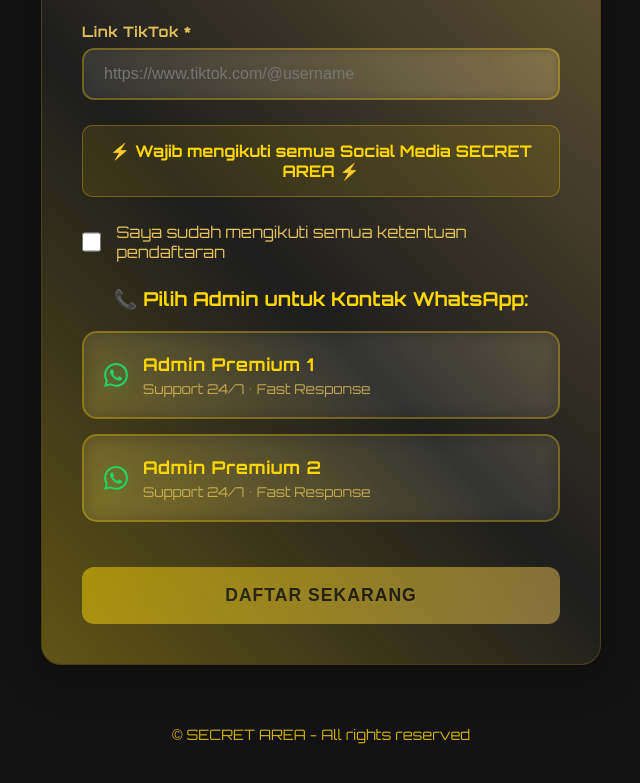
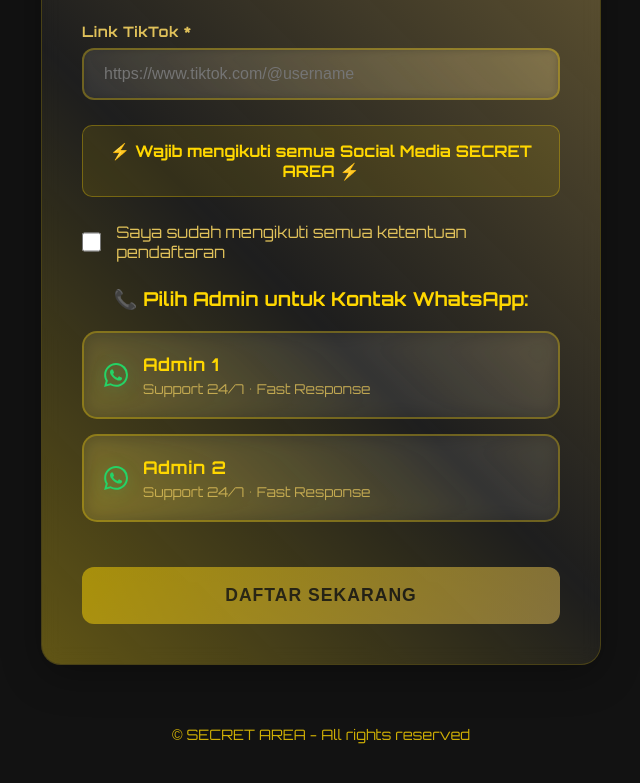
Before and after one commit to PRAAWEBSITE/formsecretarea, a plain HTML site: page index.html in a window 1280 px wide. Shown: the part 816-1599 px from the top of the page, without its empty margins (319-959 px from the left). Drawn offline with Linux system fonts and the light colour scheme.

Commit message:
Add files via upload

```diff
--- a/index.html
+++ b/index.html
@@ -585,7 +585,7 @@
                                         <path fill="#25D366" d="M17.472 14.382c-.297-.149-1.758-.867-2.03-.967-.273-.099-.471-.148-.67.15-.197.297-.767.966-.94 1.164-.173.199-.347.223-.644.075-.297-.15-1.255-.463-2.39-1.475-.883-.788-1.48-1.761-1.653-2.059-.173-.297-.018-.458.13-.606.134-.133.298-.347.446-.52.149-.174.198-.298.298-.497.099-.198.05-.371-.025-.52-.075-.149-.669-1.612-.916-2.207-.242-.579-.487-.5-.669-.51-.173-.008-.371-.01-.57-.01-.198 0-.52.074-.792.372-.272.297-1.04 1.016-1.04 2.479 0 1.462 1.065 2.875 1.213 3.074.149.198 2.096 3.2 5.077 4.487.709.306 1.262.489 1.694.625.712.227 1.36.195 1.871.118.571-.085 1.758-.719 2.006-1.413.248-.694.248-1.289.173-1.413-.074-.124-.272-.198-.57-.347m-5.421 7.403h-.004a9.87 9.87 0 01-5.031-1.378l-.361-.214-3.741.982.998-3.648-.235-.374a9.86 9.86 0 01-1.51-5.26c.001-5.45 4.436-9.884 9.888-9.884 2.64 0 5.122 1.03 6.988 2.898a9.825 9.825 0 012.893 6.994c-.003 5.45-4.437 9.884-9.885 9.884m8.413-18.297A11.815 11.815 0 0012.05 0C5.495 0 .16 5.335.157 11.892c0 2.096.547 4.142 1.588 5.945L.057 24l6.305-1.654a11.882 11.882 0 005.683 1.448h.005c6.554 0 11.89-5.335 11.893-11.893A11.821 11.821 0 0020.885 3.488"/>
                                     </svg>
                                     <div class="admin-info">
-                                        <span class="admin-title">Admin Premium 1</span>
+                                        <span class="admin-title">Admin 1</span>
                                         <span class="admin-desc">Support 24/7 • Fast Response</span>
                                     </div>
                                 </div>
@@ -599,7 +599,7 @@
                                         <path fill="#25D366" d="M17.472 14.382c-.297-.149-1.758-.867-2.03-.967-.273-.099-.471-.148-.67.15-.197.297-.767.966-.94 1.164-.173.199-.347.223-.644.075-.297-.15-1.255-.463-2.39-1.475-.883-.788-1.48-1.761-1.653-2.059-.173-.297-.018-.458.13-.606.134-.133.298-.347.446-.52.149-.174.198-.298.298-.497.099-.198.05-.371-.025-.52-.075-.149-.669-1.612-.916-2.207-.242-.579-.487-.5-.669-.51-.173-.008-.371-.01-.57-.01-.198 0-.52.074-.792.372-.272.297-1.04 1.016-1.04 2.479 0 1.462 1.065 2.875 1.213 3.074.149.198 2.096 3.2 5.077 4.487.709.306 1.262.489 1.694.625.712.227 1.36.195 1.871.118.571-.085 1.758-.719 2.006-1.413.248-.694.248-1.289.173-1.413-.074-.124-.272-.198-.57-.347m-5.421 7.403h-.004a9.87 9.87 0 01-5.031-1.378l-.361-.214-3.741.982.998-3.648-.235-.374a9.86 9.86 0 01-1.51-5.26c.001-5.45 4.436-9.884 9.888-9.884 2.64 0 5.122 1.03 6.988 2.898a9.825 9.825 0 012.893 6.994c-.003 5.45-4.437 9.884-9.885 9.884m8.413-18.297A11.815 11.815 0 0012.05 0C5.495 0 .16 5.335.157 11.892c0 2.096.547 4.142 1.588 5.945L.057 24l6.305-1.654a11.882 11.882 0 005.683 1.448h.005c6.554 0 11.89-5.335 11.893-11.893A11.821 11.821 0 0020.885 3.488"/>
                                     </svg>
                                     <div class="admin-info">
-                                        <span class="admin-title">Admin Premium 2</span>
+                                        <span class="admin-title">Admin 2</span>
                                         <span class="admin-desc">Support 24/7 • Fast Response</span>
                                     </div>
                                 </div>
```
